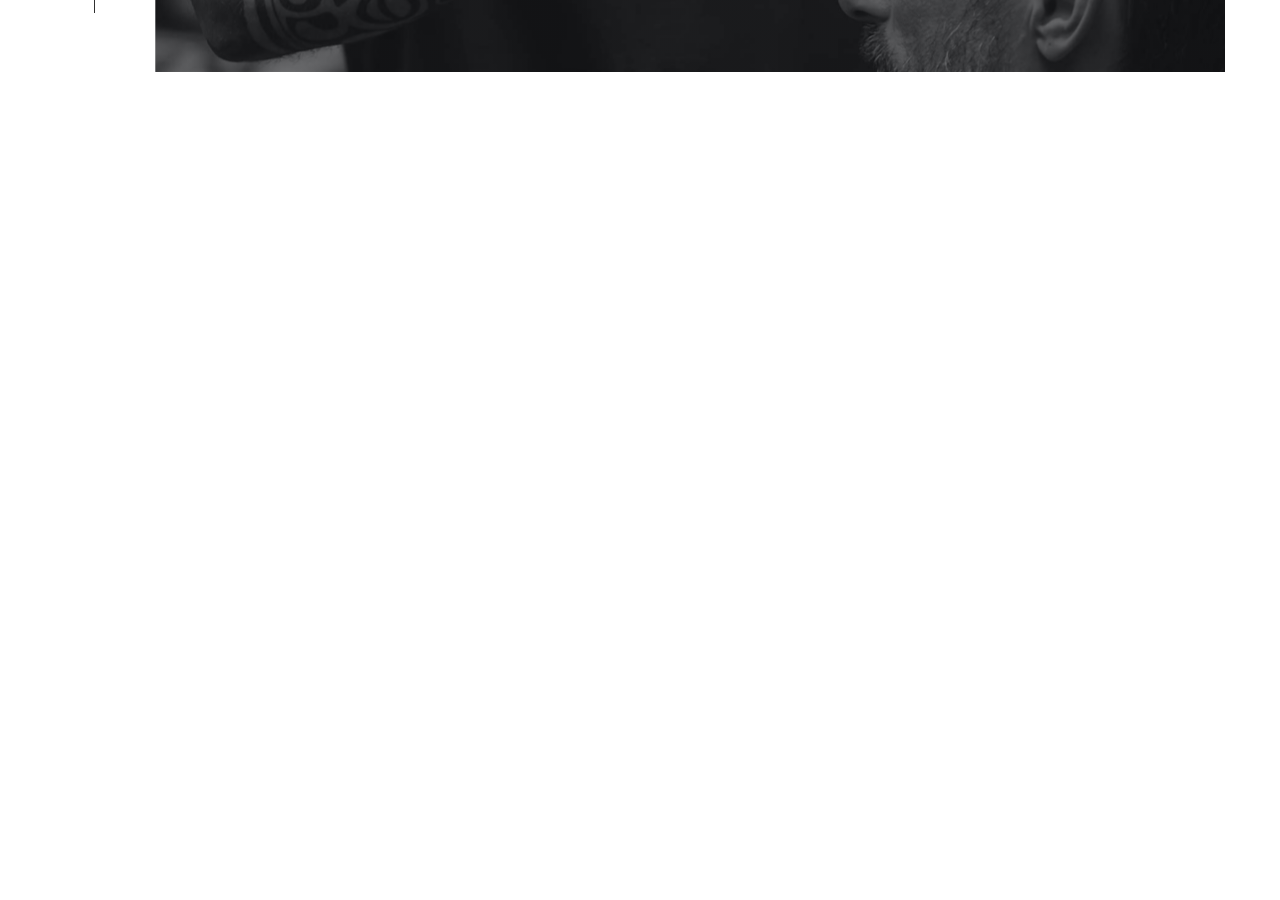
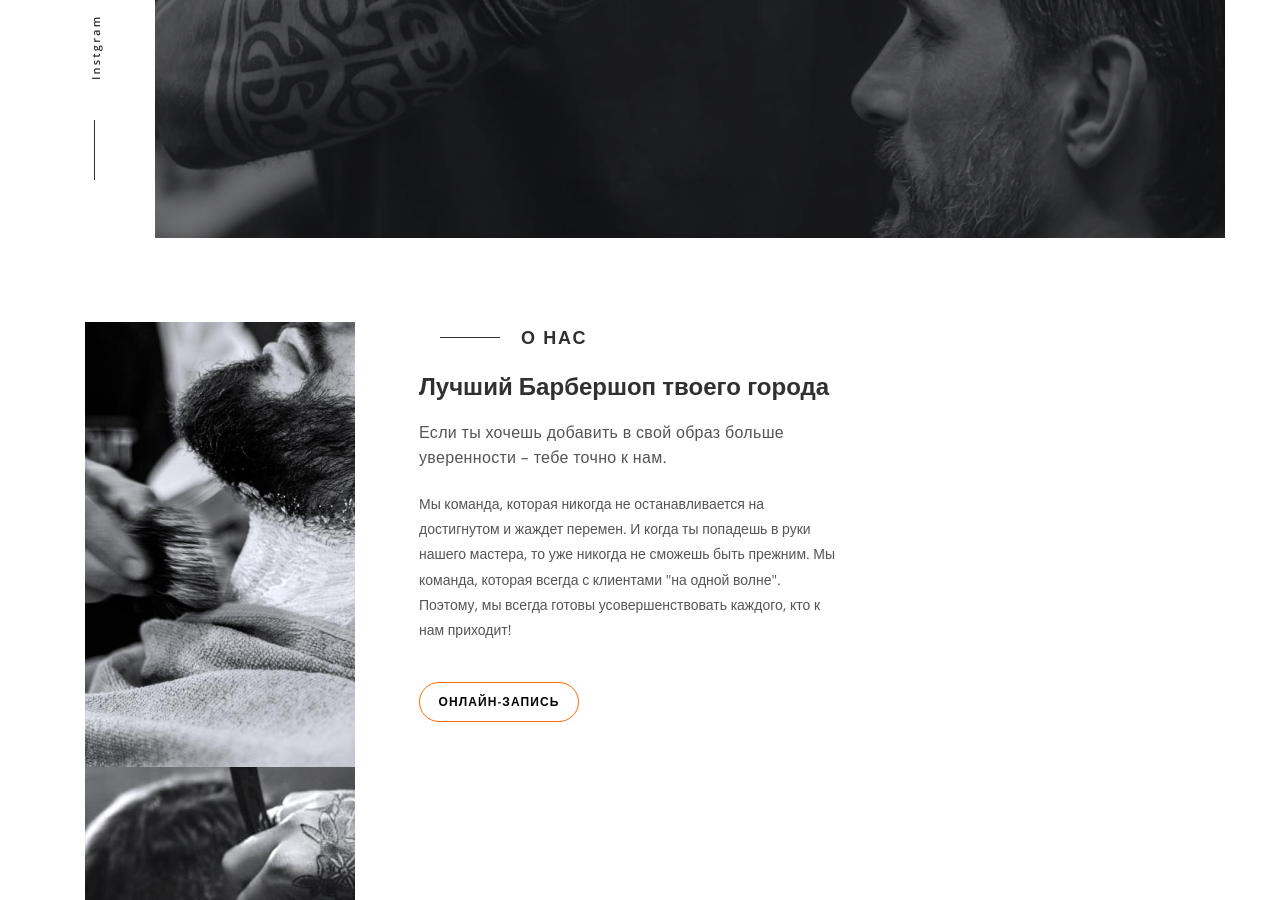
Before and after one commit to Den4icGuti/git-pactik-module-8, a plain HTML site: page index.html in a window 1280 px wide. Shown: the part 500-1400 px from the top of the page. Before the commit the page ends 800 px from the top, so only its background shows below. Drawn offline with nearby package versions, Linux system fonts and the light colour scheme.

Commit message:
закончена секция баннера

```diff
--- a/index.html
+++ b/index.html
@@ -93,13 +93,17 @@
 
 
         <!-- about -->
-        <!-- <section class="about section">
+        <section class="about section">
 
            <div class="container about-wrap">
 
             <ul class="about-list">
                 <li class="about-list__item list">
-                    <img src="./img/About/about-img-1.jpg" width="270" height="445" alt="Барбер бреет бороду">
+                    <picture>
+                        <source srcset="./img/about/about-img-1.jpg 1x, ./img/about/about-img-1-x-2.jpg 2x" media="(min-width:1200px)">
+                        <source srcset="./img/about/tablet-1 x-1.jpg x1, ./img/about/tablet-2 x-2.jpg x1" media="(min-width:1200px)">
+                    </picture>
+                    <img srcset="./img/about/about-img-1.jpg"  width="270" height="445" alt="Барбер бреет бороду">
                 </li>
                 <li class="about-list__item list" >
                     <img src="./img/About/about-img-2.jpg"  width="270" height="445" alt="Барбер стрежет клиента">
@@ -123,7 +127,7 @@
                 <button class="about-content__btn btn" type="button"  data-modal-open>Онлайн-запись</button>
 
            </div>
-        </section> -->
+        </section>
         <!-- /about -->
 
         <!-- servise -->
--- a/sass/base/_reset.scss
+++ b/sass/base/_reset.scss
@@ -73,6 +73,6 @@ img{
 
 
  .section{
-    padding-top: 130px;
-    padding-bottom: 130px;
+    padding-top: 84px;
+    padding-bottom: 84px;
 }
--- a/sass/components/_after-text.scss
+++ b/sass/components/_after-text.scss
@@ -3,7 +3,16 @@
 
     @media(min-width: 480px){
       @include after-text(16px,1.6,00.02em);
+      min-width: 306px;
     }
+
+    @media(min-width: 1200px){
+      @include after-text(16px,1.6,00.02em);
+      max-width: 403px;
+
+    }
+
+
   }
 
 
--- a/sass/components/_section-title.scss
+++ b/sass/components/_section-title.scss
@@ -1,6 +1,15 @@
 .section-title{
 
-    @include section-title(700,42px,1.17,00.05em);
+   @media (min-width:480px) and  (max-width:768px)  {
+      @include section-title(600,28px,1.17,00.05em);
+      max-width: 330px;
+    }
+
+    @media (min-width:768px) and (max-width:1200px)  {
+
+    @include section-title(700,42px,1.16,00.05em);
+    }
+
 
     }
 
--- a/sass/layout/_about.scss
+++ b/sass/layout/_about.scss
@@ -1,6 +1,13 @@
 
 .about-content__text{
     @include about-text(14px,1.8 , 0.02em,var(--main-text-color) ,500px ,40px );
+
+    @media (min-width:480px)  {
+        max-width: 330px;
+      }
+      @media (min-width:768px)  {
+        max-width: 418px;
+      }
   }
 
 
@@ -9,16 +16,37 @@
 
 }
 .about-list{
-    display: flex;
-    margin-right: 64px;
+   margin-right: 30px;
+    display: none;
+    @media screen and (min-width:768px) {
+      display: flex;
+
+      flex-direction: column;
+
+    }
+
+    @media  screen and (min-width:1200px) {
+        display: flex;
+        margin-right: 64px;
+
+      }
 }
 
 .about-list__item{
-    margin-right: 30px;
+    margin-top: 30px;
+    @media (min-width:1200px) {
+
+         margin-left: 30px;
+
+         margin-top: unset;
+
+      }
 
     &:last-child{
         margin-right: 0;
     }
+
+
 
 
 }
--- a/sass/layout/_hero.scss
+++ b/sass/layout/_hero.scss
@@ -25,6 +25,8 @@
         @media(min-width: 768px){
            display: flex;
         }
+
+
 
     }
     .hero-list{
@@ -88,6 +90,10 @@
 
 
         padding: 208px 0 183px 31px ;
+        @media(min-width: 1200px){
+           padding: 272px 0 260px 91px;
+         }
+
     }
 
 
```
Also changed, not shown: img/about/img-1-x-2 (2).jpg (added), img/about/img-2 x-2 (1).jpg (added), img/about/tablet 2 x-1.jpg (added), img/about/tablet img-2 x-2.jpg (added), img/about/tablet x-1.jpg (added), img/about/tablet-1 x-2.jpg (added), style/main.css, style/main.min.css, 2 other files.
